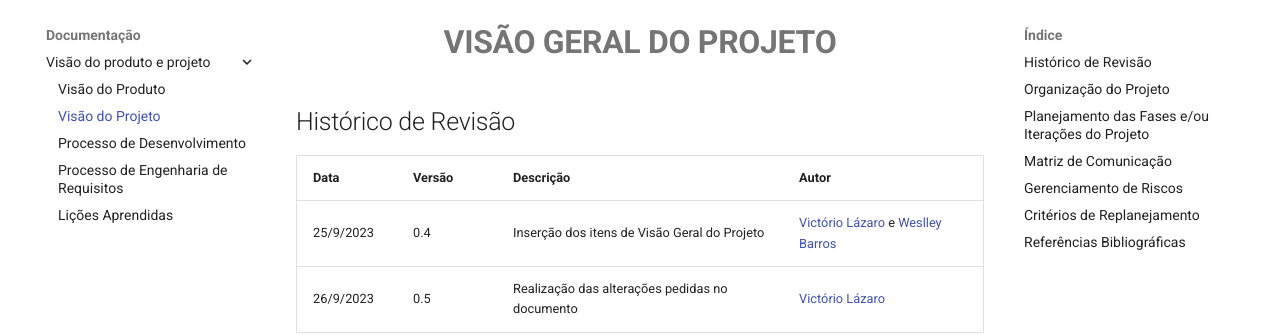
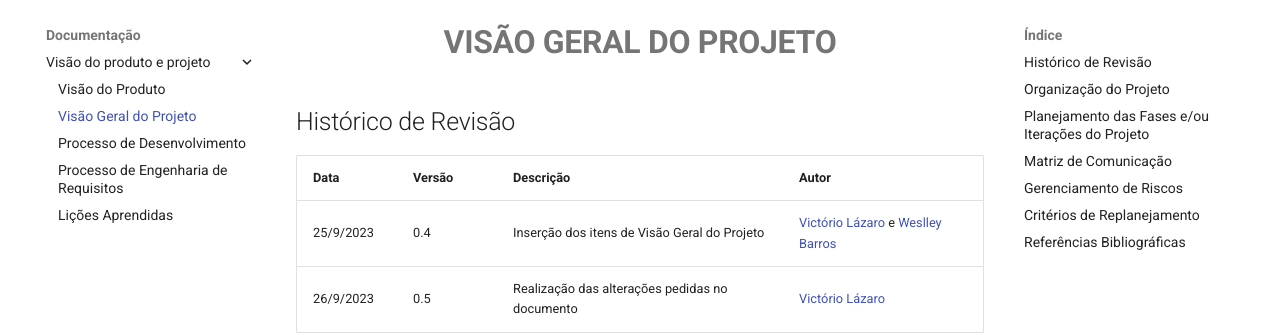
Before and after one commit to mdsreq-fga-unb/2023-2-BeachTennisCoordiMate, an MkDocs documentation site: the page built from docs/doc-visao/2.visao-projeto.md, in a window 1280 px wide. Shown: the part 124-459 px from the top of the page. Built offline with MkDocs 1.6.1 and Material for MkDocs 9.7.7, drawn with Linux system fonts in a browser that asks for light colours; nearby versions of some CDN libraries.

Commit message:
Corrige  titulo do menu visao projeto

```diff
--- a/mkdocs.yml
+++ b/mkdocs.yml
@@ -25,7 +25,7 @@ nav:
   - Documentação:
     - Visão do produto e projeto:
       - Visão do Produto: doc-visao/1.visao-produto.md
-      - Visão do Projeto: doc-visao/2.visao-projeto.md
+      - Visão Geral do Projeto: doc-visao/2.visao-projeto.md
       - Processo de Desenvolvimento: doc-visao/3.processo-dev.md
       - Processo de Engenharia de Requisitos: doc-visao/4.processo-requisitos.md
       - Lições Aprendidas: doc-visao/5.licoes-aprendidas.md
```
